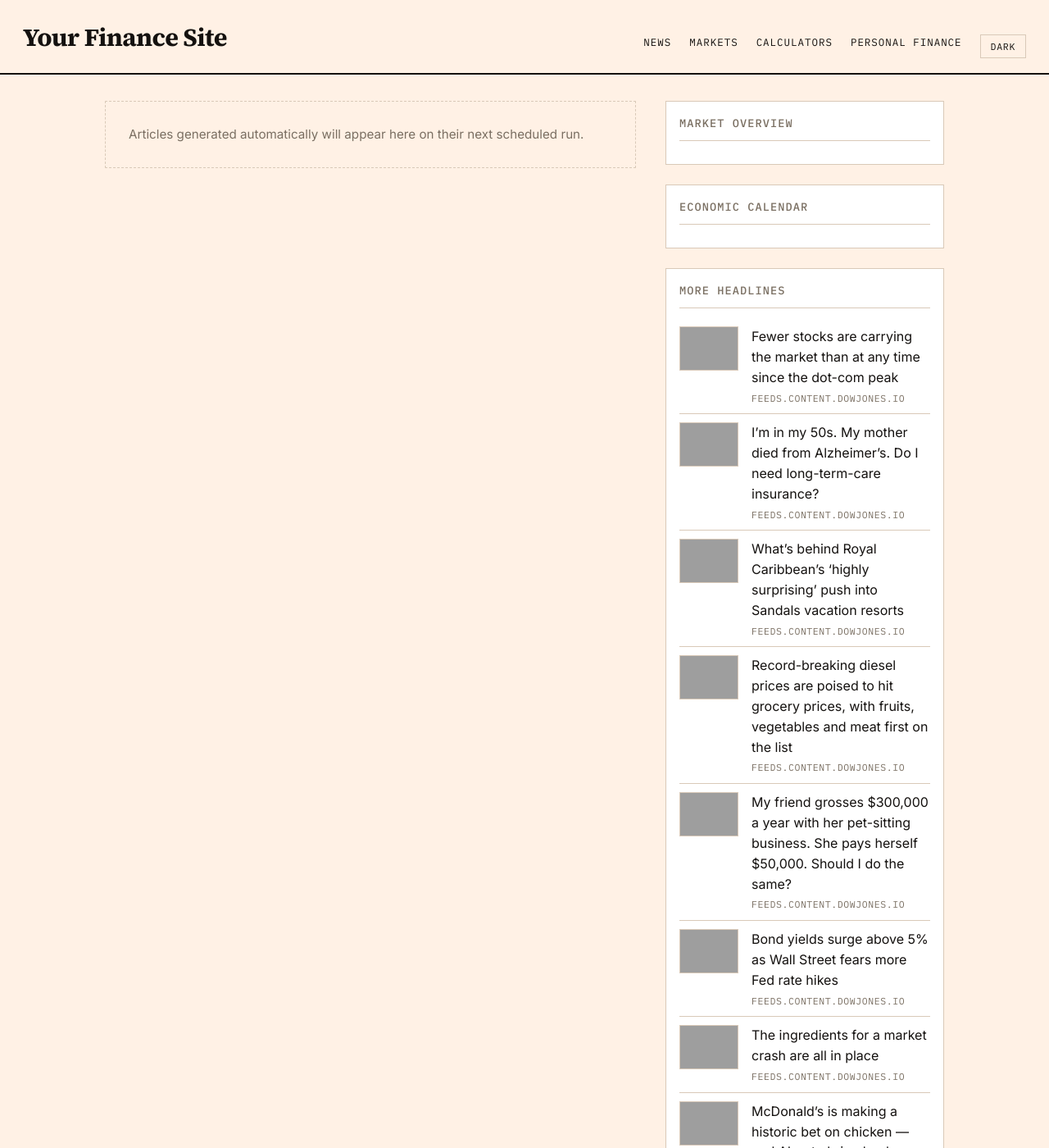
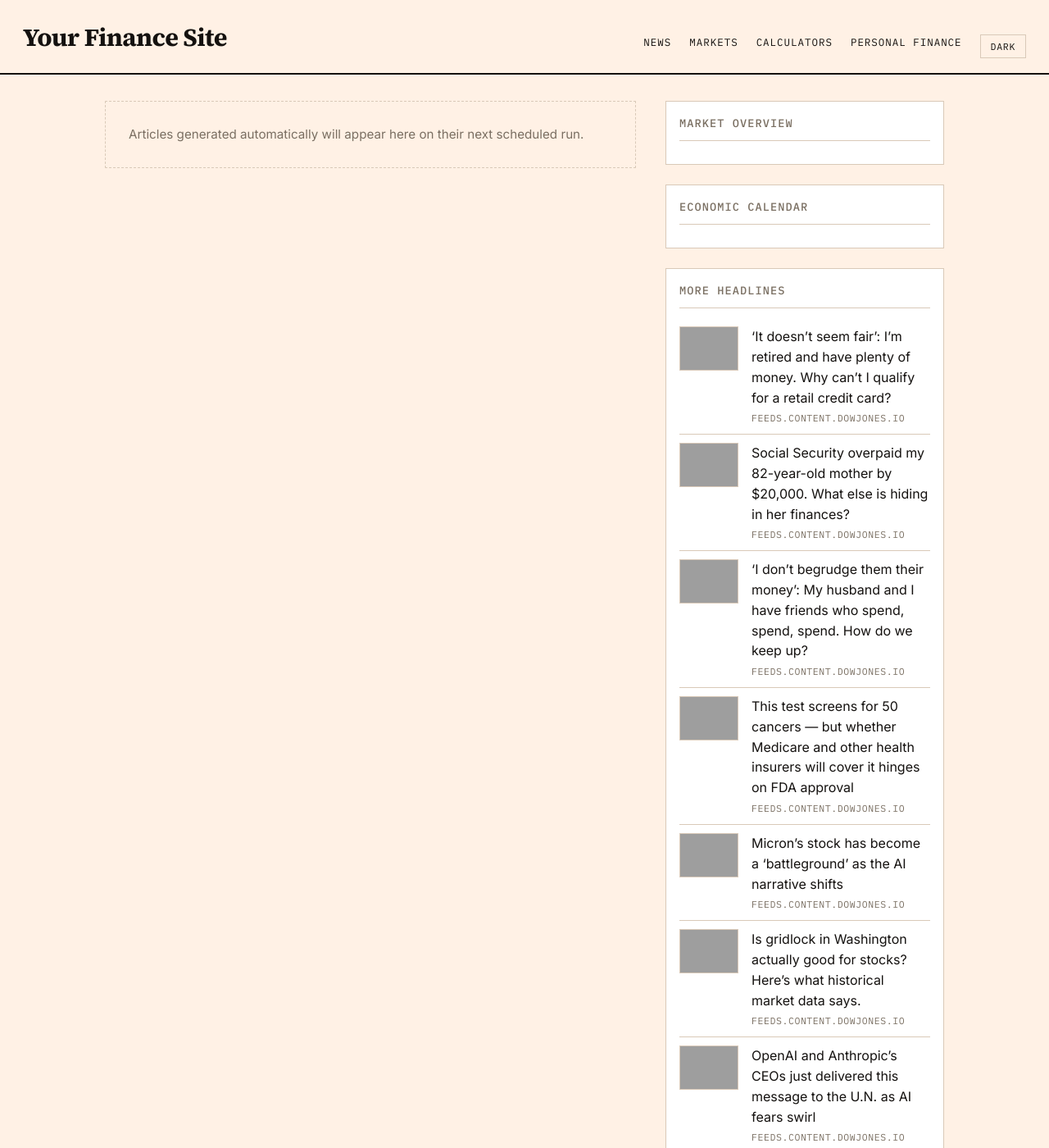
Before and after one commit to GlobTechCo/globtechco.github.io, a Jekyll site: the page built from index.html, in a window 1280 px wide and 1400 px high, cut to the strip 0-1400 px from the top of the window. Shown: the whole strip at 82% size. Built offline with Jekyll 4.4.1, drawn with Linux system fonts in a browser that asks for light colours; a script that is not in the unit is left out; the list of posts is cut into pages by our own code; some of the changed text lies outside the part shown; grey boxes are pictures that could not be loaded.

Commit message:
Auto-content update 2026-09-24

```diff
--- a/_data/aggregator.yml
+++ b/_data/aggregator.yml
@@ -1,50 +1,50 @@
+- title: "\u2018It doesn\u2019t seem fair\u2019: I\u2019m retired and have plenty of money. Why can\u2019t I qualify for a retail credit card?"
+  link: "https://www.marketwatch.com/story/it-doesnt-seem-fair-im-retired-and-have-plenty-of-money-why-cant-i-qualify-for-a-retail-credit-card-8a58eda3?mod=mw_rss_topstories"
+  source: "feeds.content.dowjones.io"
+  pubdate: "Wed, 23 Sep 2026 23:15:00 GMT"
+  image: "https://images.mktw.net/im-60527483"
+- title: "Social Security overpaid my 82-year-old mother by $20,000. What else is hiding in her finances?"
+  link: "https://www.marketwatch.com/story/she-gave-a-neighbor-2-000-social-security-overpaid-my-mother-82-by-20-000-what-else-is-hiding-in-her-finances-1b54977f?mod=mw_rss_topstories"
+  source: "feeds.content.dowjones.io"
+  pubdate: "Wed, 23 Sep 2026 22:15:00 GMT"
+  image: "https://images.mktw.net/im-71782273"
+- title: "\u2018I don\u2019t begrudge them their money\u2019: My husband and I have friends who spend, spend, spend. How do we keep up?"
+  link: "https://www.marketwatch.com/story/i-dont-begrudge-them-their-money-my-husband-and-i-have-friends-who-spend-spend-spend-how-do-we-keep-up-e10164dc?mod=mw_rss_topstories"
+  source: "feeds.content.dowjones.io"
+  pubdate: "Wed, 23 Sep 2026 22:00:00 GMT"
+  image: "https://images.mktw.net/im-07313331"
+- title: "This test screens for 50 cancers \u2014 but whether Medicare and other health insurers will cover it hinges on FDA approval"
+  link: "https://www.marketwatch.com/story/fda-advisers-are-reviewing-a-multicancer-detection-test-medicare-coverage-could-follow-77cb8817?mod=mw_rss_topstories"
+  source: "feeds.content.dowjones.io"
+  pubdate: "Wed, 23 Sep 2026 21:59:00 GMT"
+  image: "https://images.mktw.net/im-31010971"
+- title: "Micron\u2019s stock has become a \u2018battleground\u2019 as the AI narrative shifts"
+  link: "https://www.marketwatch.com/story/microns-stock-has-become-a-battleground-as-the-ai-narrative-shifts-d61a3408?mod=mw_rss_topstories"
+  source: "feeds.content.dowjones.io"
+  pubdate: "Wed, 23 Sep 2026 21:51:00 GMT"
+  image: "https://images.mktw.net/im-319090"
+- title: "Is gridlock in Washington actually good for stocks? Here\u2019s what historical market data says."
+  link: "https://www.marketwatch.com/story/is-gridlock-in-washington-actually-good-for-stocks-heres-what-historical-market-data-says-ea20746d?mod=mw_rss_topstories"
+  source: "feeds.content.dowjones.io"
+  pubdate: "Wed, 23 Sep 2026 21:44:00 GMT"
+  image: "https://images.mktw.net/im-84691328"
+- title: "OpenAI and Anthropic\u2019s CEOs just delivered this message to the U.N. as AI fears swirl"
+  link: "https://www.marketwatch.com/story/the-openai-and-anthropic-ceos-just-delivered-this-message-to-the-u-n-as-ai-fears-swirl-47b0e97b?mod=mw_rss_topstories"
+  source: "feeds.content.dowjones.io"
+  pubdate: "Wed, 23 Sep 2026 21:27:00 GMT"
+  image: "https://images.mktw.net/im-69497755"
+- title: "Inflation could cost Republicans the Senate \u2014 this chart shows how"
+  link: "https://www.marketwatch.com/story/inflation-could-cost-republicans-the-senate-this-chart-shows-how-e94a49da?mod=mw_rss_topstories"
+  source: "feeds.content.dowjones.io"
+  pubdate: "Wed, 23 Sep 2026 21:13:00 GMT"
+  image: "https://images.mktw.net/im-08605083"
+- title: "Palantir\u2019s stock sees its highest close of the year, sealing a dramatic comeback"
+  link: "https://www.marketwatch.com/story/palantirs-stock-is-heading-for-its-highest-close-of-the-year-in-a-dramatic-comeback-a5fd451d?mod=mw_rss_topstories"
+  source: "feeds.content.dowjones.io"
+  pubdate: "Wed, 23 Sep 2026 21:08:00 GMT"
+  image: "https://images.mktw.net/im-27488893"
 - title: "Fewer stocks are carrying the market than at any time since the dot-com peak"
   link: "https://www.marketwatch.com/story/fewer-stocks-are-carrying-the-market-than-at-any-time-since-the-dot-com-peak-4033c4bb?mod=mw_rss_topstories"
   source: "feeds.content.dowjones.io"
   pubdate: "Wed, 23 Sep 2026 20:45:00 GMT"
   image: "https://images.mktw.net/im-94180621"
-- title: "I\u2019m in my 50s. My mother died from Alzheimer\u2019s. Do I need long-term-care insurance?"
-  link: "https://www.marketwatch.com/story/im-in-my-50s-my-mother-died-from-alzheimers-do-i-need-long-term-insurance-14d58069?mod=mw_rss_topstories"
-  source: "feeds.content.dowjones.io"
-  pubdate: "Wed, 23 Sep 2026 20:40:00 GMT"
-  image: "https://images.mktw.net/im-68469739"
-- title: "What\u2019s behind Royal Caribbean\u2019s \u2018highly surprising\u2019 push into Sandals vacation resorts"
-  link: "https://www.marketwatch.com/story/whats-behind-royal-caribbeans-highly-surprising-push-into-sandals-vacation-resorts-4835acc9?mod=mw_rss_topstories"
-  source: "feeds.content.dowjones.io"
-  pubdate: "Wed, 23 Sep 2026 20:24:00 GMT"
-  image: "https://images.mktw.net/im-63516096"
-- title: "Record-breaking diesel prices are poised to hit grocery prices, with fruits, vegetables and meat first on the list"
-  link: "https://www.marketwatch.com/story/record-breaking-diesel-prices-look-set-to-push-grocery-bills-even-higher-and-thanksgiving-is-getting-closer-178d3959?mod=mw_rss_topstories"
-  source: "feeds.content.dowjones.io"
-  pubdate: "Wed, 23 Sep 2026 20:22:00 GMT"
-  image: "https://images.mktw.net/im-76247874"
-- title: "My friend grosses $300,000 a year with her pet-sitting business. She pays herself $50,000. Should I do the same?"
-  link: "https://www.marketwatch.com/story/my-friend-grosses-300-000-a-year-with-her-pet-sitting-business-she-pays-herself-50-000-should-i-do-the-same-8ab5cba3?mod=mw_rss_topstories"
-  source: "feeds.content.dowjones.io"
-  pubdate: "Wed, 23 Sep 2026 20:15:00 GMT"
-  image: "https://images.mktw.net/im-21880552"
-- title: "Bond yields surge above 5% as Wall Street fears more Fed rate hikes"
-  link: "https://www.marketwatch.com/story/bond-yields-surge-as-wall-street-fears-more-potential-federal-reserve-rate-hikes-eabcd3da?mod=mw_rss_topstories"
-  source: "feeds.content.dowjones.io"
-  pubdate: "Wed, 23 Sep 2026 19:48:00 GMT"
-  image: "https://images.mktw.net/im-08691349"
-- title: "The ingredients for a market crash are all in place"
-  link: "https://www.marketwatch.com/story/the-ingredients-for-a-financial-reckoning-are-all-in-place-07520a5d?mod=mw_rss_topstories"
-  source: "feeds.content.dowjones.io"
-  pubdate: "Wed, 23 Sep 2026 19:47:00 GMT"
-  image: "https://images.mktw.net/im-44377161"
-- title: "McDonald\u2019s is making a historic bet on chicken \u2014 and AI \u2014 to bring back customers"
-  link: "https://www.marketwatch.com/story/mcdonalds-is-making-a-historic-bet-on-chicken-and-ai-to-bring-back-customers-43468a53?mod=mw_rss_topstories"
-  source: "feeds.content.dowjones.io"
-  pubdate: "Wed, 23 Sep 2026 19:40:00 GMT"
-  image: "https://images.mktw.net/im-85969587"
-- title: "Micron\u2019s stock has become a \u2018battleground\u2019 as the AI narrative shifts"
-  link: "https://www.marketwatch.com/story/microns-stock-has-become-a-battleground-as-the-ai-narrative-shifts-d61a3408?mod=mw_rss_topstories"
-  source: "feeds.content.dowjones.io"
-  pubdate: "Wed, 23 Sep 2026 19:38:00 GMT"
-  image: "https://images.mktw.net/im-319090"
-- title: "The AI \u2018scare trade\u2019 is finally hitting banks. Bargain hunters should take note."
-  link: "https://www.marketwatch.com/story/the-ai-scare-trade-is-finally-hitting-banks-bargain-hunters-should-take-note-b2fc7410?mod=mw_rss_topstories"
-  source: "feeds.content.dowjones.io"
-  pubdate: "Wed, 23 Sep 2026 19:35:00 GMT"
-  image: "https://images.mktw.net/im-12948389"
```
